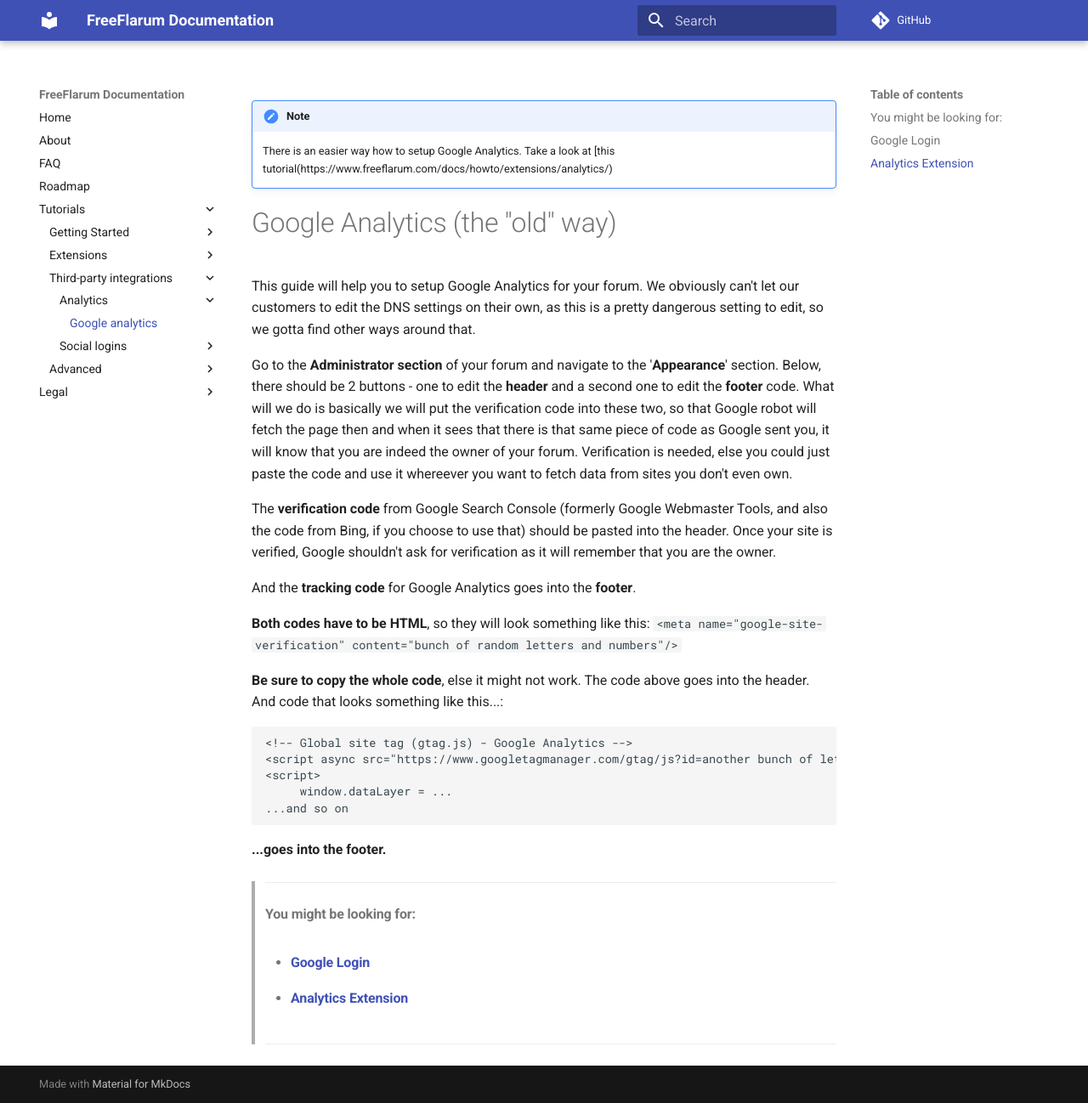
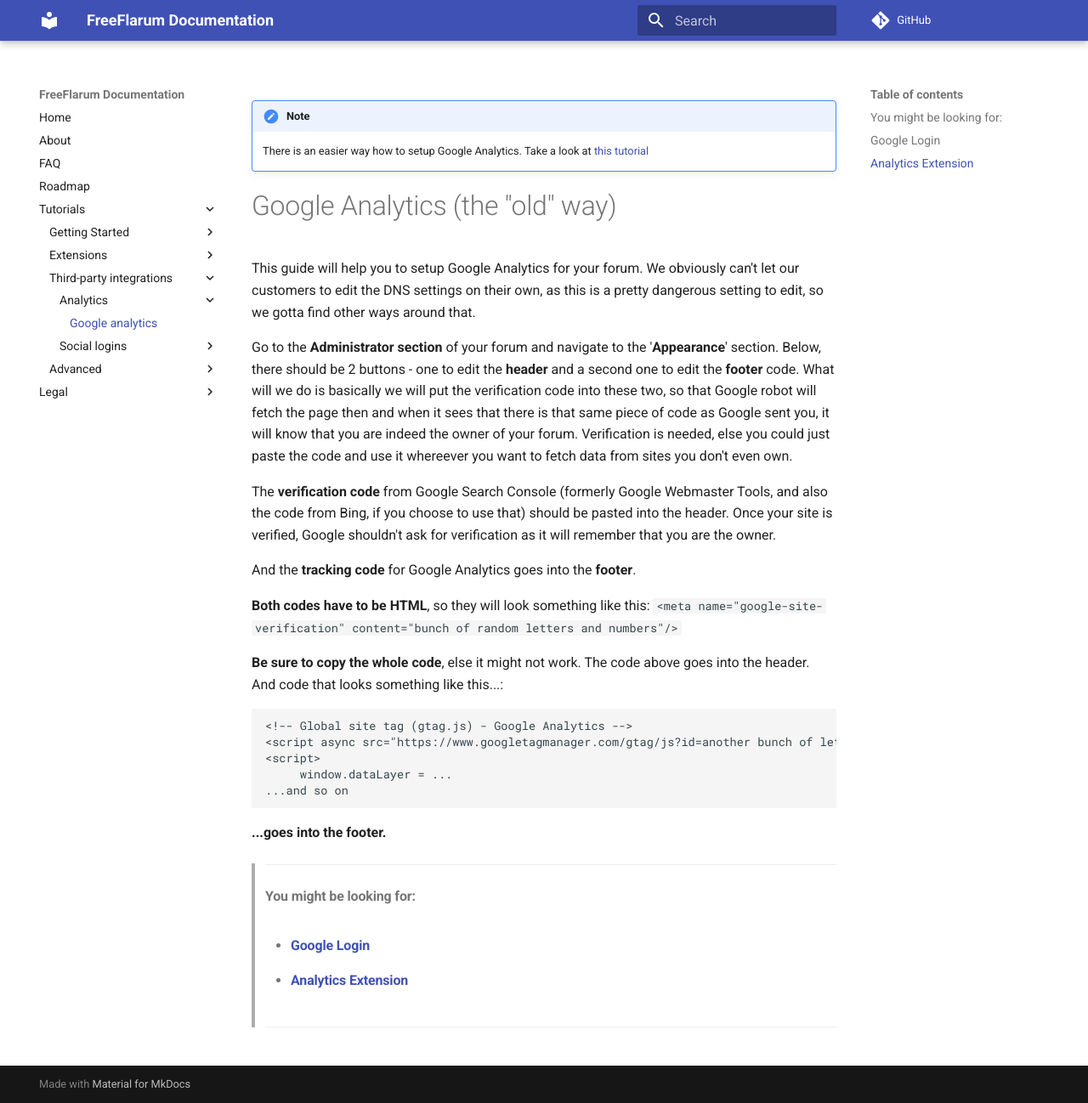
Before and after one commit to FreeFlarum/freeflarum.com, an MkDocs documentation site: the page built from docs/howto/google-analytics.md, in a window 1280 px wide and 1298 px high. Shown: the whole window at 85% size. Built offline with MkDocs 1.6.1 and Material for MkDocs 9.7.7, drawn with Linux system fonts in a browser that asks for light colours; comment, search, counter and statistics services are not loaded.

Commit message:
Update google-analytics.md

```diff
--- a/docs/howto/google-analytics.md
+++ b/docs/howto/google-analytics.md
@@ -1,5 +1,5 @@
 !!! note "Note"
-     There is an easier way how to setup Google Analytics. Take a look at [this tutorial(https://www.freeflarum.com/docs/howto/extensions/analytics/)
+     There is an easier way how to setup Google Analytics. Take a look at [this tutorial](https://www.freeflarum.com/docs/howto/extensions/analytics/)
 
 # Google Analytics (the "old" way)
 
```
